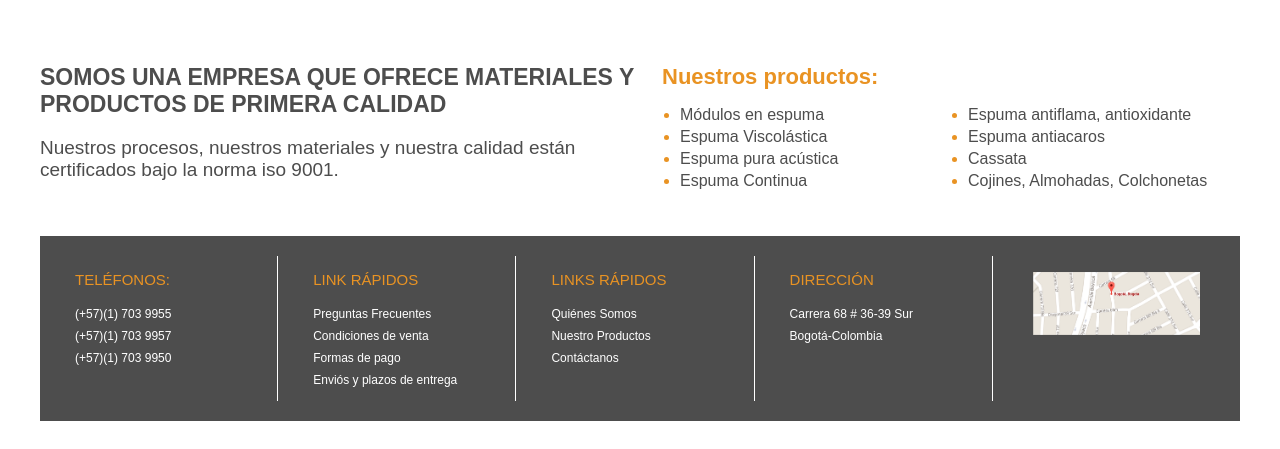
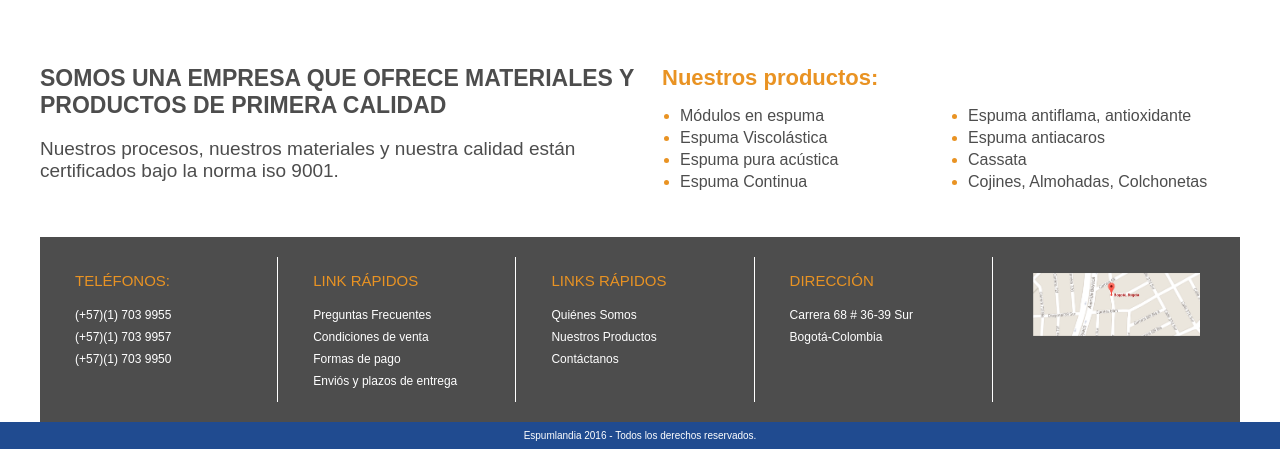
Before and after one commit to chiricos/espomladia, a plain HTML site: page index.html in a window 1280 px wide. Shown: the part 697-1146 px from the top of the page. Before the commit the page ends 1118 px from the top, so only its background shows below. Drawn offline with nearby package versions, Linux system fonts and the light colour scheme.

Commit message:
agregando derechos reservados y cambiando la imagen de acustica

```diff
--- a/css/style.css
+++ b/css/style.css
@@ -322,6 +322,14 @@ footer > figure > img{
     width: 100%;
 }
 
+.derechos{
+    background: #204b90;
+    color: white;
+    font-size: 10px;
+    padding: 8px;
+    text-align: center;
+}
+
 /* =========================================
 media de 1200px
 *=========================================*/
--- a/index.html
+++ b/index.html
@@ -124,7 +124,7 @@
             <section>
                 <p>LINKS RÁPIDOS</p>
                 <span>Quiénes Somos</span>
-                <span>Nuestro Productos</span>
+                <span>Nuestros Productos</span>
                 <span>Contáctanos</span>
             </section>
             <section>
@@ -137,6 +137,8 @@
             </figure>
         </footer>
     </div>
-
+    <div class="derechos">
+        Espumlandia 2016 - Todos los derechos reservados.
+    </div>
 </body>
 </html>
```
Also changed, not shown: img/form.png.
